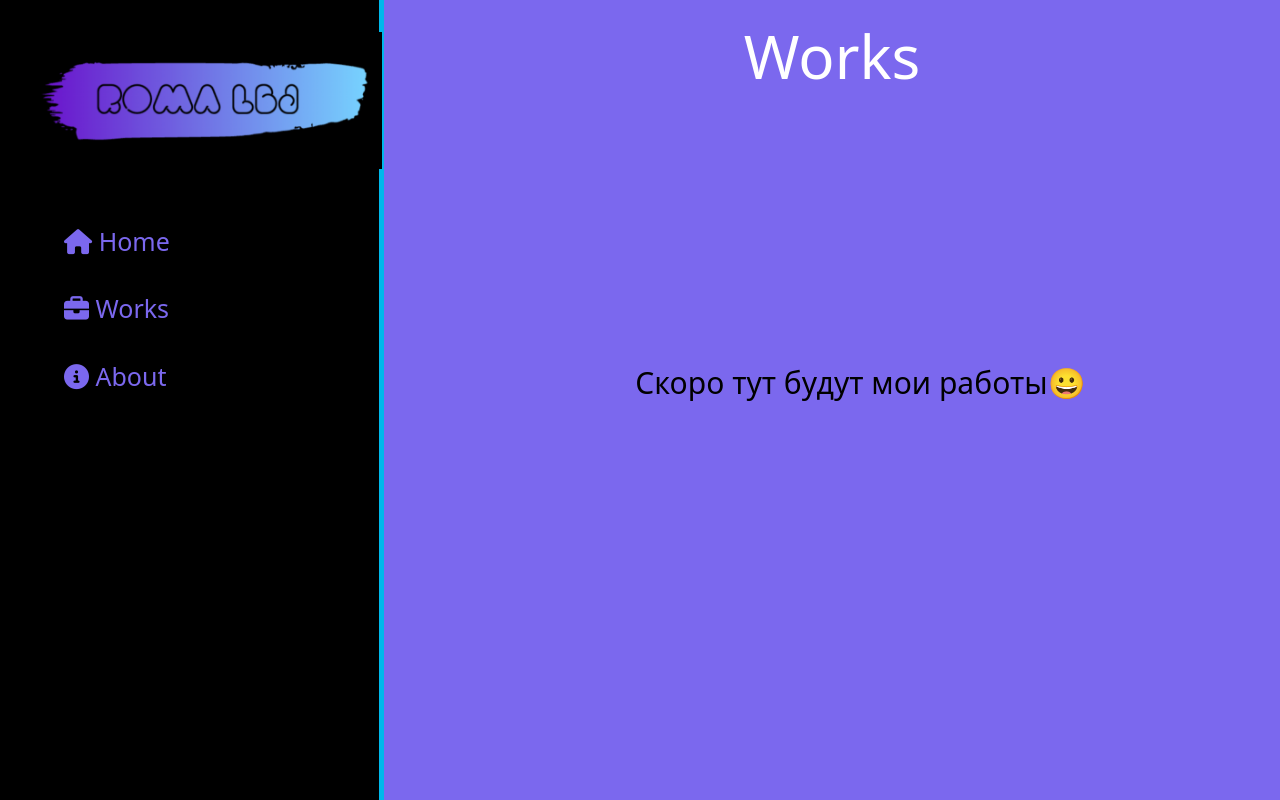
After one commit to Romalbj/coolest_site, a Django app: template coolest_site/main/templates/main/works.html in a window 1280 px wide. The commit adds this page. Run offline with Django 5.2, Linux system fonts and the light colour scheme; the template is opened without the code that fills it, so the values that code supplies are empty.

Commit message:
add works page

```diff
--- a/coolest_site/main/templates/main/about.html
+++ b/coolest_site/main/templates/main/about.html
@@ -5,7 +5,7 @@
 
 {% block content %}
     <div class="features">
-        <h1>Home</h1>
+        <h1>About</h1>
         <p>Ну, я баскетболист, велосипедист, красавчик, филантроп</p>
     </div>
 
--- a/coolest_site/main/templates/main/layout.html
+++ b/coolest_site/main/templates/main/layout.html
@@ -17,7 +17,7 @@
         <span class="logo">Roma_lbj</span>
         <ul>
             <a href="{% url 'home' %}" style="text-decoration: none;"><li><i class="fa-solid fa-house"></i> Home</li></a>
-            <a href="" style="text-decoration: none;"><li><i class="fa-solid fa-briefcase"></i> Works</li></a>
+            <a href="{% url 'works' %}" style="text-decoration: none;"><li><i class="fa-solid fa-briefcase"></i> Works</li></a>
             <a href="{% url 'about' %}" style="text-decoration: none;"><li><i class="fa-solid fa-circle-info"></i> About</li></a>
         </ul>
 
--- /dev/null
+++ b/coolest_site/main/templates/main/works.html
@@ -0,0 +1,12 @@
+{% extends 'main/layout.html' %}
+
+{% block title %}Works{% endblock %}
+
+
+{% block content %}
+    <div class="features">
+        <h1>Works</h1>
+        <p>Скоро тут будут мои работы😀</p>
+    </div>
+
+{% endblock %}
--- a/coolest_site/main/urls.py
+++ b/coolest_site/main/urls.py
@@ -3,5 +3,6 @@ from . import views
 
 urlpatterns = [
     path('', views.output, name='home'),
-    path('about', views.about, name='about')
+    path('about', views.about, name='about'),
+    path('works', views.works, name='works')
 ]
--- a/coolest_site/main/views.py
+++ b/coolest_site/main/views.py
@@ -6,3 +6,6 @@ def output(request):
 
 def about(request):
     return render(request, 'main/about.html')
+
+def works(request):
+    return render(request, 'main/works.html')
```
